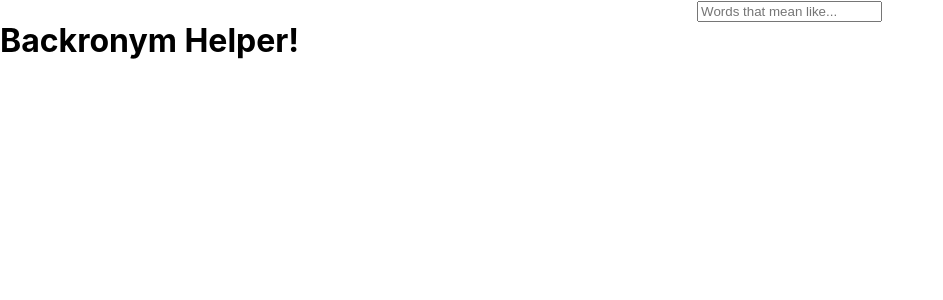
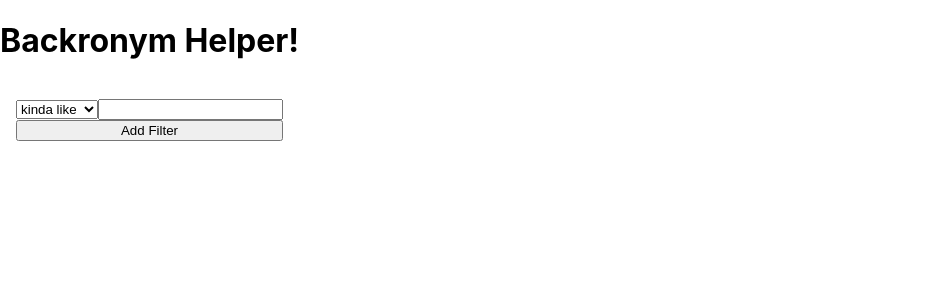
Before and after one commit to PhilNorfleet/backronym, a Next.js app: page / in a window 1280 px wide. Shown: the top 300 px of the page, without its empty margins (0-943 px from the left). Built offline with nearby package versions, Linux system fonts and the light colour scheme.

Commit message:
add zustand, add filters and some logic

```diff
--- a/package.json
+++ b/package.json
@@ -14,7 +14,8 @@
     "react": "18.1.0",
     "react-dom": "18.1.0",
     "react-is": "^18.1.0",
-    "styled-components": "^5.3.5"
+    "styled-components": "^5.3.5",
+    "zustand": "4.0.0-rc.1"
   },
   "devDependencies": {
     "@types/node": "17.0.33",
--- /dev/null
+++ b/src/modules/filters/Filter.tsx
@@ -0,0 +1,36 @@
+import React, { useCallback } from "react";
+import styled from "styled-components";
+import FilterOptions from "./FilterOptions";
+import useStore, { Filter, getOptions } from './store';
+const FilterContainer = styled.div``;
+
+type FilterProps = {
+  filter: Filter;
+  index: number;
+  disabled?: boolean;
+}
+const Filter = ({ filter, index, disabled }: FilterProps) => {
+  const { type, value } = filter;
+  const setFilter = useStore(state => state.setFilter);
+  const options = useStore(getOptions);
+  const handleChange = useCallback(
+    ({ target: { value: newType } }: React.ChangeEvent<HTMLSelectElement>) => setFilter({ type: newType, value }, index),
+    []
+  )
+  console.log('type', type)
+  return (
+    <FilterContainer>
+        <select
+          value={type}
+          onChange={(e) => handleChange(e)}
+          disabled={disabled}
+        >
+          <FilterOptions options={options}/>
+        </select>
+        <input type="text" value={value} onChange={({ target: { value } }) => setFilter({ type, value }, index)}/>
+    </FilterContainer>
+
+  )
+}
+
+export default Filter
--- /dev/null
+++ b/src/modules/filters/FilterOptions.tsx
@@ -0,0 +1,14 @@
+import styled from "styled-components";
+import useStore, { FilterOption, getOptions } from "./store";
+
+const Option = styled.option``;
+const FilterOptions = ({ options }: { options: FilterOption[]}) => {
+  console.log('options', options)
+  return (
+    <>
+      {options.map(({ value, label }) => <Option key={value} value={value} >{label}</Option> )}
+    </>
+  )
+}
+
+export default FilterOptions;
--- /dev/null
+++ b/src/modules/filters/Filters.tsx
@@ -0,0 +1,31 @@
+import React from 'react';
+import styled from 'styled-components';
+import Filter from './Filter';
+import useStore, { getFilters } from './store';
+
+const FilterPanel = styled.div`
+  display: flex;
+  flex-direction: column;
+  padding: 1rem;
+`;
+
+const AddFilter = styled.button`
+
+`;
+const emptyFilter = { type: 'EMPTY', value: '' };
+export const Filters: React.FC = () => {
+  const filters = useStore(getFilters)
+  const addFilter = useStore((state) => state.addFilter)
+  console.log('filters', filters)
+  return (
+    <FilterPanel>
+      { filters.length ?
+        filters.map((filter, index) => <Filter key={filter.type} filter={filter} index={index} disabled={index < filters.length - 1}/>) :
+        <Filter key={"first"} filter={emptyFilter} index={0} />
+      }
+      <AddFilter onClick={() => addFilter(emptyFilter)}>Add Filter</AddFilter>
+    </FilterPanel>
+  )
+}
+
+export default Filters
--- /dev/null
+++ b/src/modules/filters/store.ts
@@ -0,0 +1,53 @@
+import create from 'zustand';
+
+/*
+  Types
+*/
+
+interface State {
+  filters: Filter[];
+  setFilter: (filter: Filter, index: number) => void;
+  addFilter: (filter: Filter) => void;
+}
+
+export type Filter = {
+  type: string;
+  value: string;
+}
+
+export type FilterOption = {
+  value: string;
+  label: string;
+}
+/*
+  Selectors
+*/
+export const getFilters = (state: State) => state.filters;
+
+const filterOptions: FilterOption[] = [
+  {value: 'MEANS', label: 'kinda like'},
+  {value: 'CONTAINS', label: 'contains'},
+  {value: 'STARTS', label: 'starts with'},
+  {value: 'ENDS', label: 'ends with'},
+];
+
+export const getOptions = (state: State) => {
+  return filterOptions.map(option => {
+    return { ...option, disabled: !!state.filters.find(filter => filter.type === option.value)}
+  })
+}
+/*
+  Store
+*/
+const useStore = create<State>(set => ({
+  filters: [],
+  setFilter: (filter: Filter, index: number) => set((state) => {
+    const filters = [...state.filters];
+    filters[index] = filter;
+    console.log(filters)
+    return { filters };
+  }),
+  addFilter: (filter: Filter) => set((state) => ({ filters: [...state.filters, filter ] })),
+}));
+
+export default useStore;
--- a/src/modules/seedWords/SeedWords.tsx
+++ /dev/null
@@ -1,27 +0,0 @@
-import axios from 'axios';
-import React, { useState } from 'react';
-import { DatamuseWord } from '../../common/types/Word';
-import fetcher from "../../common/utils/fetcher";
-import { WordList } from '../wordList';
-
-export const SeedWords: React.FC = () => {
-  const [ seedWord, setSeedWord ] = useState("");
-  const [ wordList, setWordList ] = useState([]);
-
-  const handleSubmit = (e: React.FormEvent) => {
-    axios.get(`/api/means-like?word=${seedWord}`)
-      .then(res => setWordList(res.data))
-    e.preventDefault();
-  }
-
-  return (
-    <>
-      <form onSubmit={(e) => handleSubmit(e)}>
-        <input value={seedWord} onChange={(event) => setSeedWord(event.target.value)} placeholder="Words that mean like..." />
-      </form>
-      <WordList words={ wordList.map((datamuseWord: DatamuseWord) => datamuseWord.word) } />
-    </>
-  )
-}
-
-export default SeedWords
--- a/src/modules/wordList/WordListItem.tsx
+++ b/src/modules/wordList/WordListItem.tsx
@@ -1,10 +1,14 @@
+import styled from "styled-components"
+
 type WordListItemProps = {
   word: string
 }
 
+const WordContainer = styled.div``;
+
 export const WordListItem: React.FC<WordListItemProps> = ({ word }) => {
   return (
-    <>{word}</>
+    <WordContainer>{word}</WordContainer>
   )
 }
 export default WordListItem
--- a/src/pages/index.tsx
+++ b/src/pages/index.tsx
@@ -3,7 +3,7 @@
 import styled from 'styled-components';
 
 import type { NextPage } from 'next'
-import SeedWords from '../modules/seedWords/SeedWords';
+import Filters from '../modules/filters/Filters';
 
 const HomeContainer = styled.div`
   height: 100vh;
@@ -17,10 +17,10 @@ const HomeLayout = styled.div`
   justify-content: space-between;
 `
 const Header = styled.h1`
-  grid-area: "head";
+  grid-area: head;
 `
-const StyledSeedWords = styled(SeedWords)`
-  grid-area: "nav";
+const StyledFilters = styled(Filters)`
+  grid-area: nav;
 `
 export const Home: NextPage = () => {
 
@@ -29,7 +29,7 @@ export const Home: NextPage = () => {
       <HomeLayout>
         <Header>Backronym Helper!</Header>
 
-        <StyledSeedWords />
+        <StyledFilters />
       </HomeLayout>
 
     </HomeContainer>
--- a/tsconfig.json
+++ b/tsconfig.json
@@ -1,6 +1,6 @@
 {
   "compilerOptions": {
-    "target": "es5",
+    "target": "es6",
     "lib": ["dom", "dom.iterable", "esnext"],
     "allowJs": true,
     "skipLibCheck": true,
```
Also changed, not shown: 1 other file (tests, documents, lock files or other folders).
